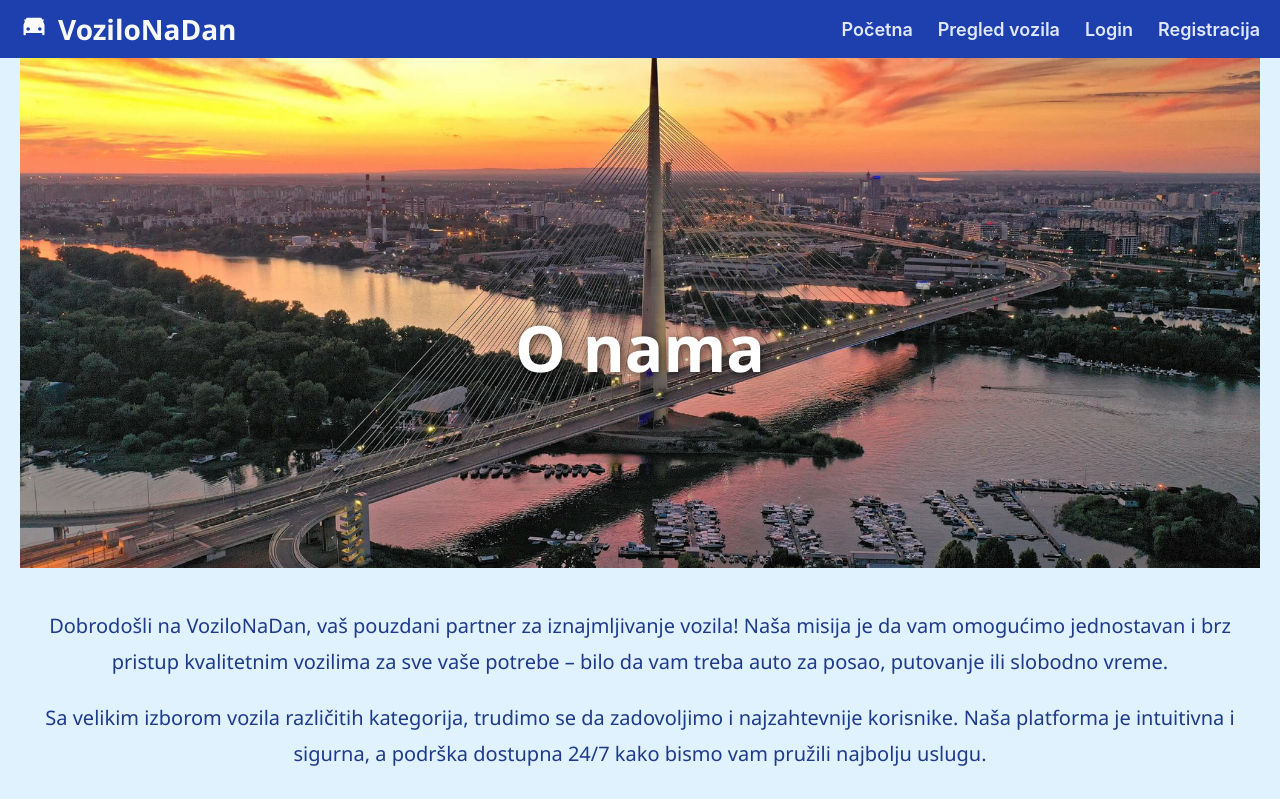
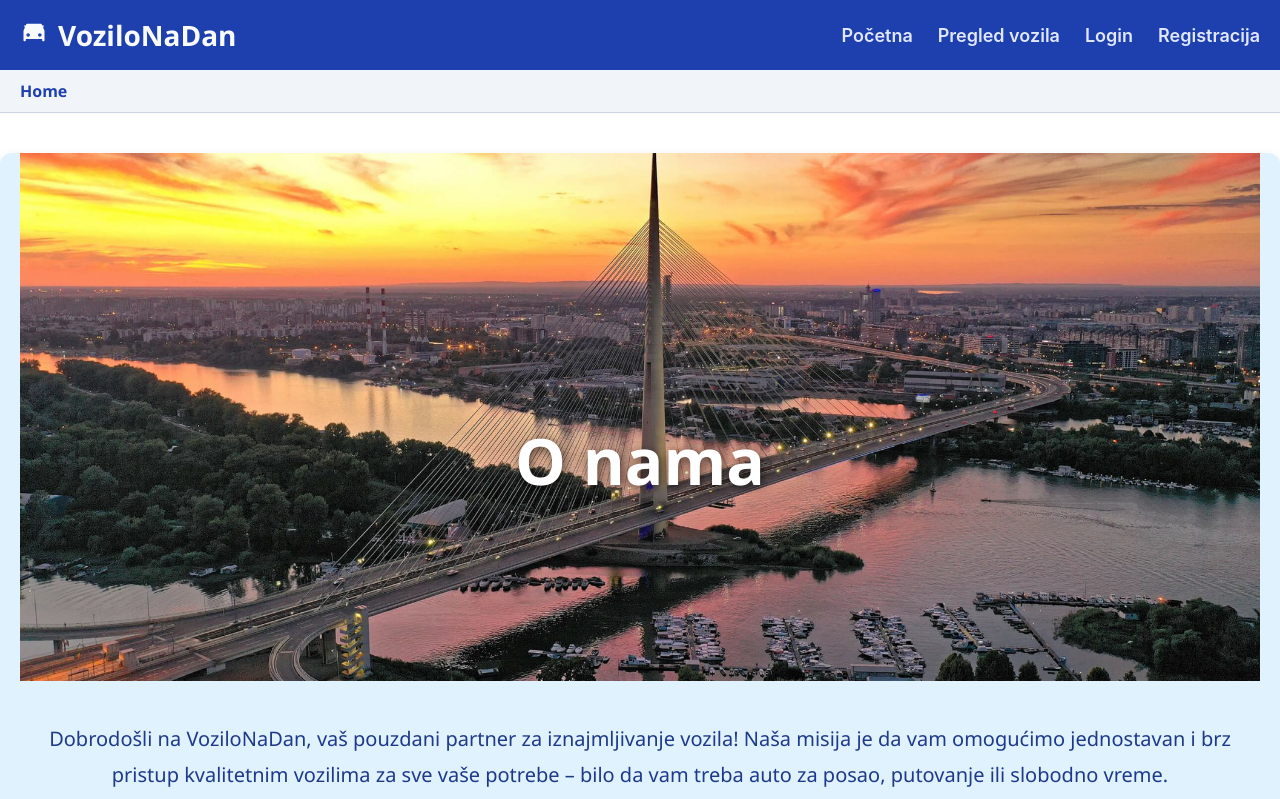
Before and after one commit to elab-development/internet-tehnologije-2024-projekat-iznajmljivanjevozila_2021_0047, a React (Create React App) app in the folder Rejact izdavanje/iznajmljivanje/: page / in a window 1280 px wide. Shown: the top 799 px of the page. Built offline with nearby package versions, Linux system fonts and the light colour scheme.

Commit message:
Dodata navigacija

```diff
--- a/Rejact izdavanje/iznajmljivanje/src/App.js
+++ b/Rejact izdavanje/iznajmljivanje/src/App.js
@@ -13,6 +13,7 @@ import RezervacijaVozila from './components/RezervacijaVozila';
 import MojProfil from './components/MojProfil';
 import IzmenaRezervacije from './components/IzmenaRezervacije';
 import StatistikaPregled from './components/StatistikaPregled';
+import CustomBreadcrumbs from './components/CustomBreadcrumbs';
 
 
 
@@ -30,7 +31,10 @@ function App() {
     //   </Routes>
     // </Router>
     <Router>
+
       <NavBar />
+      <div style={{ paddingTop: '70px' }}>  {/* isto kao height NavBar-a */}
+        <CustomBreadcrumbs />
         <Routes>
           <Route path="/login" element={<LoginPage />} />
           <Route path="/register" element={<RegisterPage />} />
@@ -43,6 +47,7 @@ function App() {
           <Route path="/rezervacija/izmena/:id" element={<IzmenaRezervacije />} />
           <Route path="/admin/statistika" element={<StatistikaPregled />} />
         </Routes>
+      </div>
     </Router>
   );
 }
--- /dev/null
+++ b/Rejact izdavanje/iznajmljivanje/src/components/CustomBreadcrumbs.jsx
@@ -0,0 +1,64 @@
+import React from 'react';
+import { Link, useLocation } from 'react-router-dom';
+
+const CustomBreadcrumbs = () => {
+    const location = useLocation();
+    const pathnames = location.pathname.split('/').filter(Boolean);
+
+    const breadcrumbStyle = {
+        backgroundColor: '#f1f5f9',
+        padding: '10px 20px',
+        borderBottom: '1px solid #cbd5e1',
+        fontFamily: "'Segoe UI', Tahoma, Geneva, Verdana, sans-serif",
+    };
+
+    const listStyle = {
+        listStyle: 'none',
+        display: 'flex',
+        flexWrap: 'wrap',
+        alignItems: 'center',
+        margin: 0,
+        padding: 0,
+        fontSize: '16px',
+        color: '#1e293b',
+    };
+
+    const linkStyle = {
+        color: '#1e40af',
+        textDecoration: 'none',
+        fontWeight: '600',
+    };
+
+    const separator = <span style={{ margin: '0 8px', color: '#94a3b8' }}>{'>'}</span>;
+
+    return (
+        <nav style={breadcrumbStyle}>
+            <ol style={listStyle}>
+                <li>
+                    <Link to="/" style={linkStyle}>Home</Link>
+                </li>
+                {pathnames.map((value, index) => {
+                    const to = `/${pathnames.slice(0, index + 1).join('/')}`;
+                    const isLast = index === pathnames.length - 1;
+
+                    return (
+                        <li key={to} style={{ display: 'flex', alignItems: 'center' }}>
+                            {separator}
+                            {isLast ? (
+                                <span style={{ fontWeight: 'bold', color: '#0f172a' }}>
+                                    {decodeURIComponent(value)}
+                                </span>
+                            ) : (
+                                <Link to={to} style={linkStyle}>
+                                    {decodeURIComponent(value)}
+                                </Link>
+                            )}
+                        </li>
+                    );
+                })}
+            </ol>
+        </nav>
+    );
+};
+
+export default CustomBreadcrumbs;
--- a/Rejact izdavanje/iznajmljivanje/src/components/NavBar.jsx
+++ b/Rejact izdavanje/iznajmljivanje/src/components/NavBar.jsx
@@ -67,6 +67,7 @@ const NavBar = () => {
             left: 0,
             right: 0,
             zIndex: 1000,  // da bude iznad ostalog sadržaja
+            height: '50px',
             display: "flex",
             justifyContent: "space-between",
             alignItems: "center",
--- a/Rejact izdavanje/iznajmljivanje/src/components/RezervacijaVozila.jsx
+++ b/Rejact izdavanje/iznajmljivanje/src/components/RezervacijaVozila.jsx
@@ -16,17 +16,15 @@ const RezervacijaVozila = () => {
     useEffect(() => {
         if (!id_vozila) return;
 
-        axios.get('/api/vozilo', {
+        axios.get('/api/voziloJedno', {
             params: {
                 id_vozila: id_vozila
             }
         })
             .then(res => {
                 console.log('Dobijeno vozilo:', res.data);
-                setVozilo(res.data[0]);
-
+                setVozilo(res.data);
             })
-
             .catch(() => setError('Greška pri učitavanju vozila'));
     }, [id_vozila]);
 
```
Lines whose indentation alone changed are shown as unchanged.
